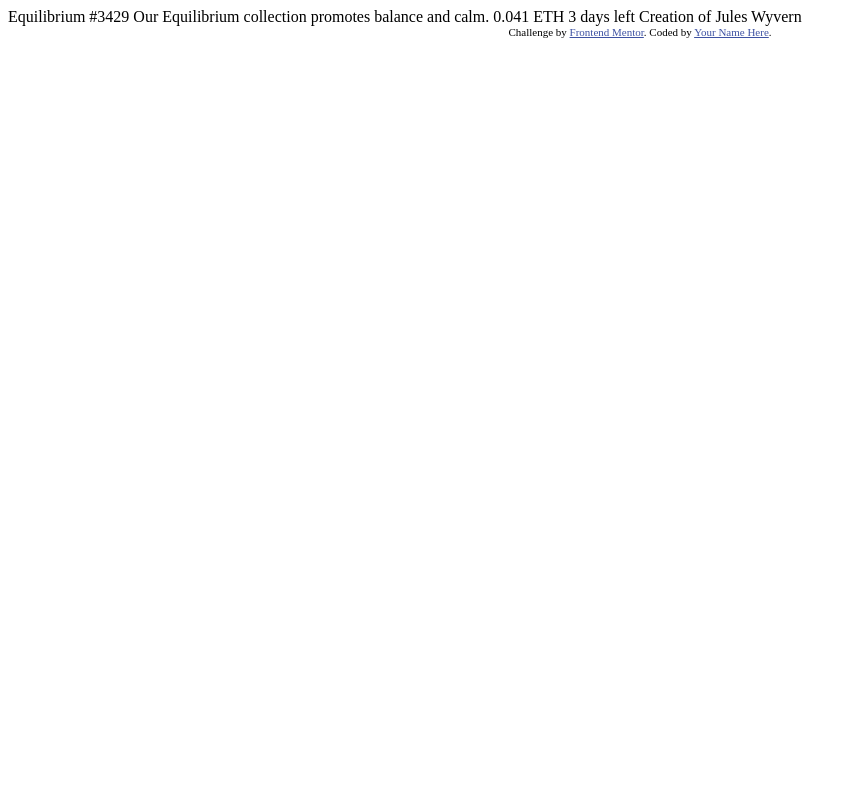
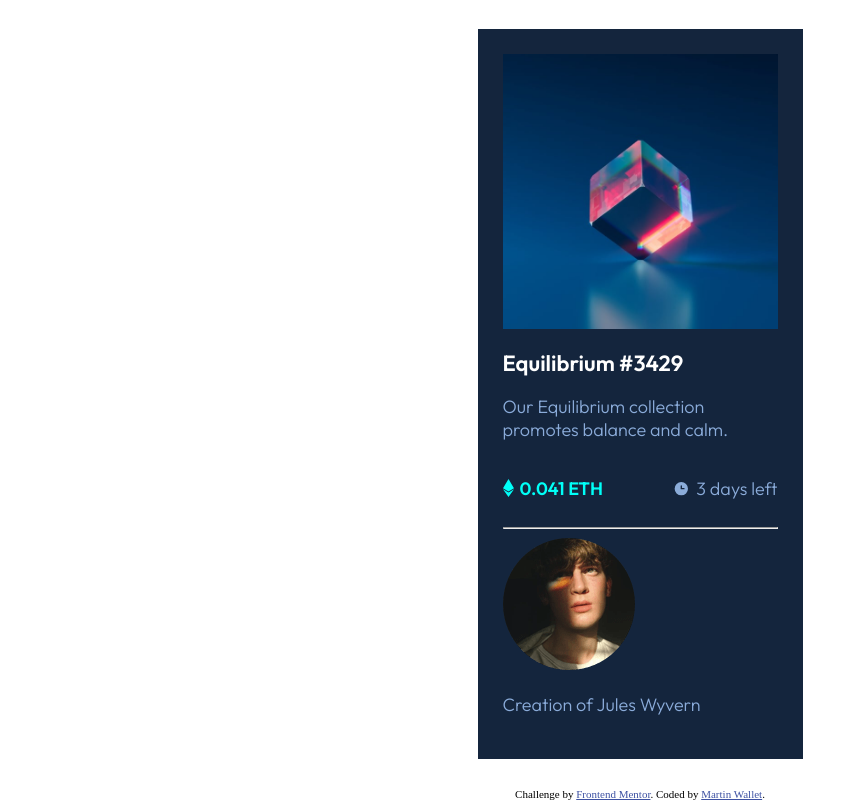
Before and after one commit to martinw0/nft-preview, a plain HTML site: page index.html in a window 1280 px wide. Shown: the whole page, without its empty margins (0-858 px from the left). Drawn offline with Linux system fonts and the light colour scheme.

Commit message:
first part of the design

```diff
--- a/index.html
+++ b/index.html
@@ -8,26 +8,34 @@
 
   <title>Frontend Mentor | NFT preview card component</title>
 
-  <!-- Feel free to remove these styles or customise in your own stylesheet 👍 -->
-  <style>
-    .attribution { font-size: 11px; text-align: center; }
-    .attribution a { color: hsl(228, 45%, 44%); }
-  </style>
+  <link rel="stylesheet" href="style.css">
 </head>
 <body>
-
-  Equilibrium #3429
-
-  Our Equilibrium collection promotes balance and calm.
-
-  0.041 ETH
-  3 days left
-
-  Creation of Jules Wyvern
-
+  <main>
+    <div class="card">
+      <img class="nft" src="./images/image-equilibrium.jpg" alt="NFT equilibrium²">
+      <h1>Equilibrium #3429</h1>
+      <p>Our Equilibrium collection promotes balance and calm.</p>
+      <div class="sell-infos">
+        <div class="icon-text price">
+          <img src="./images/icon-ethereum.svg" alt="icon ETH">
+          <p>0.041 ETH</p>
+        </div>
+        <div class="icon-text time">
+          <img src="./images/icon-clock.svg" alt="icon clock">
+          <p>3 days left</p>
+        </div>
+      </div>
+      <hr>
+      <div class="creator">
+        <img src="./images/image-avatar.png" alt="Avatar of Jules Wyvern">
+        <p>Creation of Jules Wyvern</p>
+      </div>
+    </div>
+  </main>
   <div class="attribution">
     Challenge by <a href="https://www.frontendmentor.io?ref=challenge" target="_blank">Frontend Mentor</a>.
-    Coded by <a href="#">Your Name Here</a>.
+    Coded by <a href="#">Martin Wallet</a>.
   </div>
 </body>
 </html>
--- /dev/null
+++ b/style.scss
@@ -0,0 +1,79 @@
+@import url('https://fonts.googleapis.com/css2?family=Outfit:wght@300;400;600&display=swap');
+$soft-blue: hsl(215, 51%, 70%);
+$cyan: hsl(178, 100%, 50%);
+$very-dark-blue-main: hsl(217, 54%, 11%);
+$very-dark-blue-card: hsl(216, 50%, 16%);
+$very-dark-blue-line: hsl(215, 32%, 27%);
+$white: hsl(0, 0%, 100%);
+
+.attribution { font-size: 11px; text-align: center; }
+.attribution a { color: hsl(228, 45%, 44%); }
+
+html,body {
+    height: 100%;
+    margin: 0;
+}
+
+body {
+    display: flex;
+    flex-direction: column;
+}
+
+main {
+    flex-grow: 1;
+    display: flex;
+    flex-direction: column;
+    justify-content: center;
+    align-items: center;
+}
+
+.card {
+    width: 275px;
+    padding: 25px;
+    background-color: $very-dark-blue-card;
+    font-family: 'Outfit';
+    font-size: 18px;
+    .nft {
+        width: 275px;
+        height: 275px;
+    }
+    h1 {
+        color: $white;
+        font-weight: 600;
+        font-size: 22px;
+    }
+    p {
+        color: $soft-blue;
+        font-weight: 300;
+    }
+    .sell-infos {
+        display: flex;
+        justify-content: space-between;
+    }
+    .icon-text {
+        display: flex;
+        align-items: center;
+        p {
+            margin-left: 6px;
+        }
+    }
+    .price {
+        img {
+            width: 11px;
+            height: 18px;
+        }
+        p {
+            color: $cyan;
+            font-weight: 600;
+        }
+    }
+    .time {
+        img {
+            width: 17px;
+            height: 17px;
+        }
+    }
+    hr {
+        color: $soft-blue;
+    }
+}
```
Also changed, not shown: style.css (added), 2 other files.
